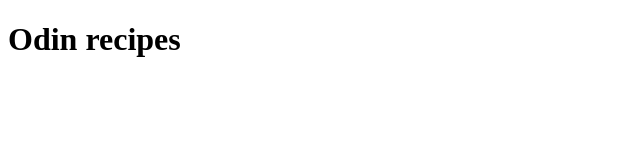
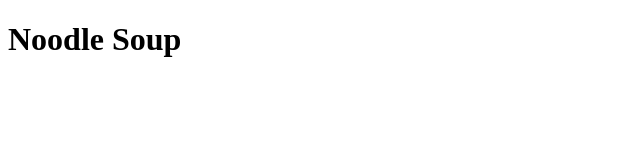
Before and after one commit to GitSioke/odin-recipes, a plain HTML site: page recipes/noodle-soup.html in a window 1280 px wide. Shown: the whole page, without its empty margins (0-640 px from the left). Drawn offline with Linux system fonts and the light colour scheme.

Commit message:
Add noodle-soup.html with header

```diff
--- a/index.html
+++ b/recipes/noodle-soup.html
@@ -2,9 +2,9 @@
 
 <head>
     <meta charset="utf-8">
-    <title>Odin recipes</title>
+    <title>Noodle soup</title>
 </head>
 
 <body>
-    <h1>Odin recipes</h1>
+    <h1>Noodle Soup</h1>
 </body>
```
